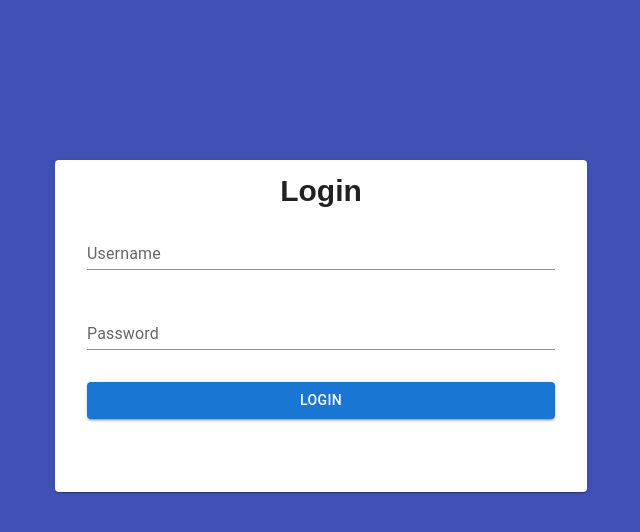
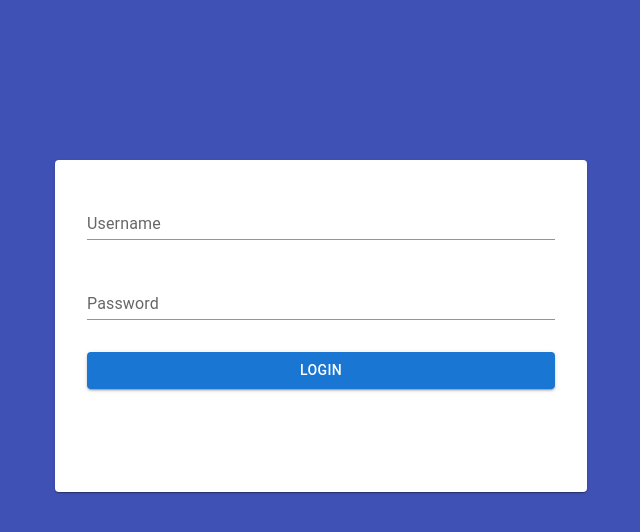
Before and after one commit to hachi-nico/bbb-youtube-app-v2, a React (Vite) app: page /login in a window 1280 px wide. Shown: the top 532 px of the page, without its empty margins (319-959 px from the left). Built offline with nearby package versions, Linux system fonts and the light colour scheme.

Commit message:
connect api login, alert, some fix

```diff
--- a/src/App.jsx
+++ b/src/App.jsx
@@ -8,8 +8,6 @@ import LaporanPage from './pages/LaporanPage'
 import UploadPage from './pages/UploadPage'
 import UserPage from './pages/UserPage'
 import LoginPage from './pages/LoginPage'
-
-import {tokenAtom} from './store/authStore'
 
 export default function App() {
   return (
@@ -24,12 +22,12 @@ const PageRouters = () => {
     <BrowserRouter>
       <Switch>
         <MainLayout>
-          <Route exact path="/">
+          <PrivateRoute exact path="/">
             <Redirect to="/antrian" />
-          </Route>
-          <Route exact path="/login">
+          </PrivateRoute>
+          <PublicRoute exact path="/login">
             <LoginPage />
-          </Route>
+          </PublicRoute>
           <PrivateRoute path="/antrian">
             <BerandaPage />
           </PrivateRoute>
@@ -49,7 +47,7 @@ const PageRouters = () => {
 }
 
 const PrivateRoute = ({children, path}) => {
-  const token = useRecoilValue(tokenAtom)
+  const token = JSON.parse(localStorage.getItem('token'))
   return (
     <Route
       path={path}
@@ -57,3 +55,15 @@ const PrivateRoute = ({children, path}) => {
     />
   )
 }
+
+const PublicRoute = ({children, path}) => {
+  const token = JSON.parse(localStorage.getItem('token'))
+  return (
+    <Route
+      path={path}
+      render={() =>
+        !token ? children : <Redirect to={{pathname: '/antrian'}} />
+      }
+    />
+  )
+}
--- a/src/components/FullScreenLoader.jsx
+++ b/src/components/FullScreenLoader.jsx
@@ -1,22 +1,22 @@
 import React from 'react'
-import LinearProgress from '@mui/material/LinearProgress'
-import Box from '@mui/material/Box'
+import CircularProgress from '@mui/material/CircularProgress'
+
+import {floatingStyle} from '../config/globalStyles'
 
 function FullScreenLoader() {
   return (
-    <Box
-      sx={{
-        position: 'absolute',
-        top: 0,
-        bottom: 0,
-        right: 0,
-        left: 0,
+    <div
+      style={{
+        ...floatingStyle,
         zIndex: 10,
-        backgroundColor: 'rgba(255,255,255,0.5)',
+        backgroundColor: 'rgba(255,255,255,0.6)',
+        alignItems: 'center',
+        justifyContent: 'center',
+        display: 'flex',
       }}
     >
-      <LinearProgress sx={{height: 10}} />
-    </Box>
+      <CircularProgress thickness={5} size={60} />
+    </div>
   )
 }
 
--- /dev/null
+++ b/src/components/GlobalAlert.jsx
@@ -0,0 +1,21 @@
+import React from 'react'
+import Alert from '@mui/material/Alert'
+import Fade from '@mui/material/Fade'
+
+function GlobalAlert({
+  label = '',
+  type = 'success',
+  additionalStyles = {position: 'absolute', mx: 12, left: 0, right: 0, top: 65},
+  onClose = () => {},
+  opened = false,
+}) {
+  return (
+    <Fade in={opened}>
+      <Alert severity={type} sx={{...additionalStyles}} onClose={onClose}>
+        {label}
+      </Alert>
+    </Fade>
+  )
+}
+
+export default GlobalAlert
--- /dev/null
+++ b/src/config/api.js
@@ -0,0 +1 @@
+export const baseUrl = 'http://localhost:3001/'
--- /dev/null
+++ b/src/config/globalStyles.js
@@ -0,0 +1,7 @@
+export const floatingStyle = {
+  position: 'absolute',
+  top: 0,
+  bottom: 0,
+  right: 0,
+  left: 0,
+}
--- a/src/layouts/MainLayout.jsx
+++ b/src/layouts/MainLayout.jsx
@@ -27,12 +27,11 @@ import BottomNavigationAction from '@mui/material/BottomNavigationAction'
 
 import './MainLayout.css'
 import {indigo} from '../config/color'
-import {tokenAtom} from '../store/authStore'
 
 const drawerWidth = 240
 
 function MainLayout({children}) {
-  const token = useRecoilValue(tokenAtom)
+  const token = JSON.parse(localStorage.getItem('token'))
 
   if (!token) return children
 
--- a/src/pages/LoginPage.jsx
+++ b/src/pages/LoginPage.jsx
@@ -1,19 +1,116 @@
-import React, {useEffect} from 'react'
+import React, {useEffect, useState} from 'react'
+import axios from 'axios'
+import {useHistory} from 'react-router-dom'
+
 import TextField from '@mui/material/TextField'
 import Button from '@mui/material/Button'
 
 import {indigo} from '../config/color'
+import {baseUrl} from '../config/api'
 import CardContainer from '../components/CardContainer'
+import FullScreenLoader from '../components/FullScreenLoader'
+import GlobalAlert from '../components/GlobalAlert'
 
 function LoginPage() {
+  const [pageState, setPageState] = useState({
+    loading: false,
+    successLabel: '',
+    errLabel: '',
+  })
+  const [form, setForm] = useState({
+    usernameErr: false,
+    usernameVal: '',
+    passwordErr: false,
+    passwordVal: '',
+  })
+  const history = useHistory()
+
   useEffect(() => {
     document.body.style.backgroundColor = indigo
     document.title = 'Login'
+
     return () => (document.body.style.backgroundColor = 'whitesmoke')
   }, [])
 
+  const loginHandler = async (username, password) => {
+    pageStateHandler({errLabel: '', successLabel: ''}, 'pageState')
+    if (!username) {
+      return pageStateHandler({usernameErr: true}, 'form')
+    }
+    if (!password) {
+      return pageStateHandler({passwordErr: true}, 'form')
+    }
+
+    try {
+      pageStateHandler({loading: true}, 'pageState')
+      const {data} = await axios.post(baseUrl + 'login', {
+        username,
+        password,
+      })
+
+      if (data.status == 1) {
+        pageStateHandler(
+          {loading: false, errLabel: '', successLabel: 'data.message'},
+          'pageState'
+        )
+        localStorage.setItem('token', JSON.stringify(data.token))
+        history.push('/antrian')
+      } else {
+        pageStateHandler(
+          {loading: false, errLabel: 'Gagal saat Login'},
+          'pageState'
+        )
+      }
+      pageStateHandler({loading: false}, 'pageState')
+    } catch (e) {
+      pageStateHandler(
+        {
+          loading: false,
+          errLabel: e.response.data.message ?? 'Gagal saat Login',
+        },
+        'pageState'
+      )
+    }
+  }
+
+  const pageStateHandler = (obj = {}, type = '') => {
+    if (type == 'pageState') {
+      setPageState(s => ({
+        ...s,
+        ...obj,
+      }))
+    } else if (type == 'form') {
+      setForm(s => ({
+        ...s,
+        ...obj,
+      }))
+    }
+  }
+
+  const formInputHandler = (key, event) => {
+    if (form.usernameVal) pageStateHandler({usernameErr: false}, 'form')
+    if (form.passwordVal) pageStateHandler({passwordErr: false}, 'form')
+
+    pageStateHandler({[key]: event.target.value}, 'form')
+  }
+
+  const {errLabel, successLabel, loading} = pageState
+
   return (
-    <div style={{}}>
+    <>
+      <GlobalAlert
+        label={errLabel}
+        type="warning"
+        onClose={() => pageStateHandler({errLabel: ''}, 'pageState')}
+        opened={!!errLabel}
+      />
+      <GlobalAlert
+        label={successLabel}
+        type="success"
+        opened={!!successLabel}
+        onClose={() => pageStateHandler({successLabel: ''}, 'pageState')}
+      />
+      {loading && <FullScreenLoader />}
       <CardContainer
         style={{
           width: {xs: 325, md: 500},
@@ -23,18 +120,33 @@ function LoginPage() {
           mt: 20,
         }}
       >
-        <p style={{fontSize: 30, fontWeight: 'bold', textAlign: 'center'}}>
-          Login
-        </p>
         <div style={{display: 'flex', flexDirection: 'column'}}>
-          <TextField sx={s.textField} label="Username" variant="standard" />
-          <TextField sx={s.textField} label="Password" variant="standard" />
-          <Button sx={s.textField} variant="contained">
+          <TextField
+            error={form.usernameErr}
+            value={form.usernameVal}
+            sx={s.textField}
+            label="Username"
+            variant="standard"
+            onChange={val => formInputHandler('usernameVal', val)}
+          />
+          <TextField
+            error={form.passwordErr}
+            value={form.passwordVal}
+            sx={s.textField}
+            label="Password"
+            variant="standard"
+            onChange={val => formInputHandler('passwordVal', val)}
+          />
+          <Button
+            sx={s.textField}
+            variant="contained"
+            onClick={() => loginHandler(form.usernameVal, form.passwordVal)}
+          >
             Login
           </Button>
         </div>
       </CardContainer>
-    </div>
+    </>
   )
 }
 
```
